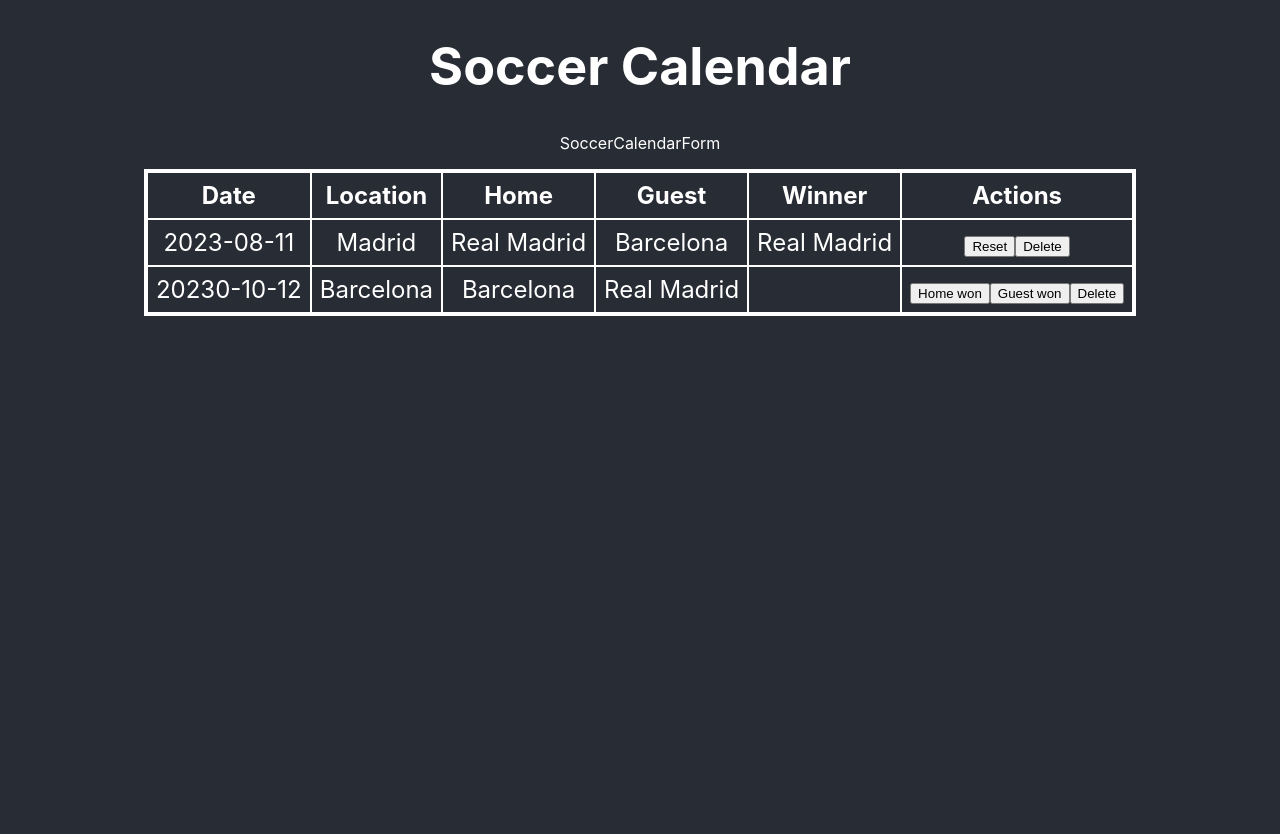
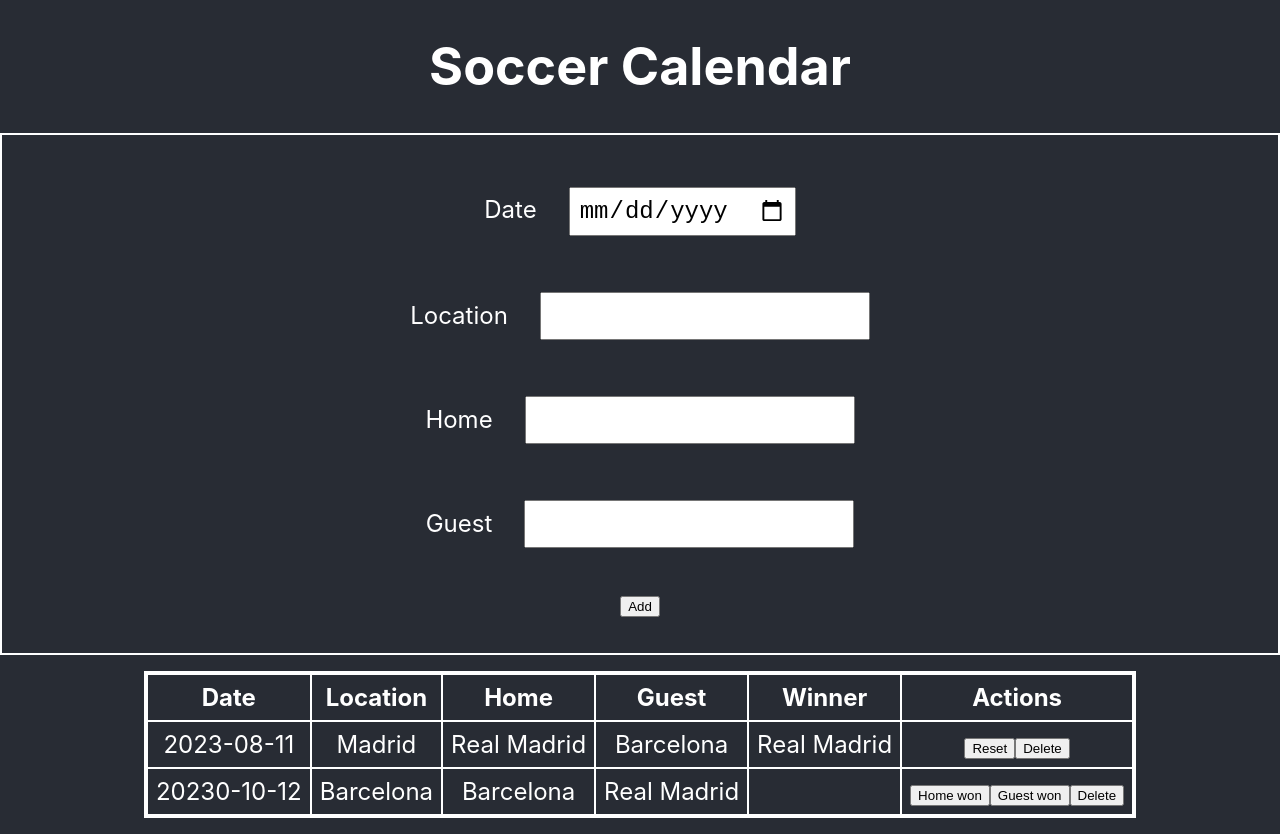
Before and after one commit to robinjud/calendar-sport-react, a React (Create React App) app: page / in a window 1280 px wide. Before the commit the page ends 800 px from the top, so only its background shows below. Built offline with nearby package versions, Linux system fonts and the light colour scheme.

Commit message:
form styling

```diff
--- a/src/App.js
+++ b/src/App.js
@@ -7,7 +7,7 @@
 function App() {
   const [items, setItems] = useState ([
         {
-          createdAt: 1689374598465,
+          id: 1689374598465,
           location: 'Madrid',
           team1: 'Real Madrid',
           team2: 'Barcelona',
@@ -15,7 +15,7 @@
           winner: 'Real Madrid',
         },
         {
-          createdAt: 1689374598466,
+          id: 1689374598466,
           location: 'Barcelona',
           team1: 'Barcelona',
           team2: 'Real Madrid',
@@ -24,13 +24,35 @@
         },
   ]);
 
+  function updateWinner(id, newWinnerValue) {
+       let result = [];
+       let newItems = structuredClone(items);
+       for (let item of newItems) {
+        if (item.id === id) {
+           item.winner = newWinnerValue;
+        }
+        result.push(item);
+       }
+       setItems(result);
+  }
+
+  function deleteItem(id) {
+       let result = [];
+       for (let item of items) {
+        if (item.id !== id) {
+          result.push(item);
+        }
+       }
+       setItems(result);
+  }
+
   return (
     <div className="App">
       <header className="App-header">
         <h1>Soccer Calendar</h1>
       </header>
      <SoccerCalendarForm/>
-     <SoccerCalendarList items={items}/>
+     <SoccerCalendarList items={items} updateWinner={updateWinner} deleteItem={deleteItem}/>
     </div>
   );
 }
--- /dev/null
+++ b/src/Components/SoccerCalendarForm/SoccerCalendarForm.css
@@ -0,0 +1,18 @@
+.form-row {
+ padding: 12px;
+}
+
+form {
+    border: 2px solid white;
+    padding: 24px;
+    font-size: 24px;
+}
+
+input {
+    padding: 8px;
+
+}
+label, input {
+    margin: 16px;
+    font-size: 24px;
+}
--- a/src/Components/SoccerCalendarForm/SoccerCalendarForm.jsx
+++ b/src/Components/SoccerCalendarForm/SoccerCalendarForm.jsx
@@ -1,9 +1,28 @@
 import React from 'react';
+import './SoccerCalendarForm.css';
 
 export default function SoccerCalendarForm() {
   return (
-    <div>
-      SoccerCalendarForm
-    </div>
+    <form>
+        <div className='form-row'>
+             <label htmlFor="date">Date</label>
+             <input type='date' id="date" required/>
+        </div>
+        <div className='form-row'>
+             <label  htmlFor="location">Location</label>
+             <input type="text" id="location" required/>
+        </div>
+        <div className='form-row'>
+             <label  htmlFor="home">Home</label>
+             <input type="text" id="home" required/>
+        </div>
+        <div className='form-row'>
+             <label  htmlFor="guest">Guest</label>
+             <input type="text" id="guest" required/>
+        </div>
+        <div className='form-row'>
+            <button type="submit">Add</button>
+        </div>
+    </form>
   );
 }
--- a/src/Components/SoccerCalendarList/SoccerCalendarList.jsx
+++ b/src/Components/SoccerCalendarList/SoccerCalendarList.jsx
@@ -2,16 +2,19 @@
 import SoccerCalendarItem from './SoccerCalendarItem';
 import './SoccerCalenderList.css';
 
-export default function SoccerCalendarList({items}) {
+export default function SoccerCalendarList({items, updateWinner, deleteItem}) {
 
     let ItemListJsx = items.map( item =>
         <SoccerCalendarItem
-        key={item.createdAt}
+        key={item.id}
+        id={item.id}
         location={item.location}
         team1={item.team1}
         team2={item.team2}
         date={item.date}
-        winner={item.winner} />
+        winner={item.winner}
+        updateWinner={updateWinner}
+        deleteItem={deleteItem}/>
     );
 
     return (
```
